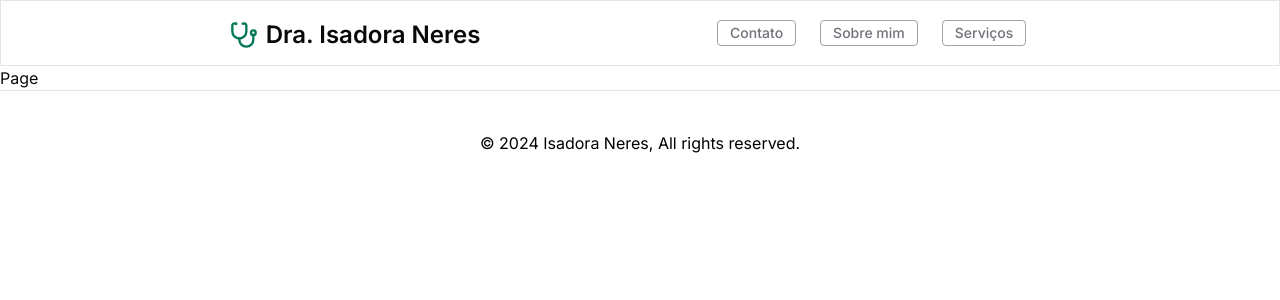
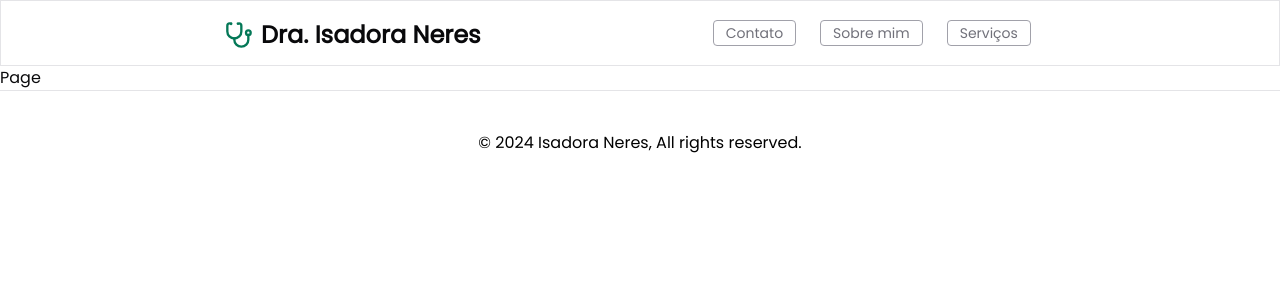
Before and after one commit to Cleverton-Rocha/isadora-fisio, a Next.js app: page / in a window 1280 px wide. Shown: the top 300 px of the page. Built offline with nearby package versions, Linux system fonts and the light colour scheme.

Commit message:
:sparkles: feat: Change to Poppins font

```diff
--- a/app/layout.tsx
+++ b/app/layout.tsx
@@ -1,12 +1,13 @@
 import type { Metadata } from 'next';
-import { Inter } from 'next/font/google';
+import { Poppins } from 'next/font/google';
 import './globals.css';
 
 import Navbar from '@/components/navbar';
 import Footer from '@/components/footer';
 
-const inter = Inter({
+const font = Poppins({
   subsets: ['latin'],
+  weight: '400'
 });
 
 export const metadata: Metadata = {
@@ -22,10 +23,10 @@
   return (
     <html lang="en">
 
-      <body className={inter.className}>
+      <body className={font.className}>
         <Navbar />
         {children}
-        <Footer/>
+        <Footer />
       </body>
 
     </html>
```
